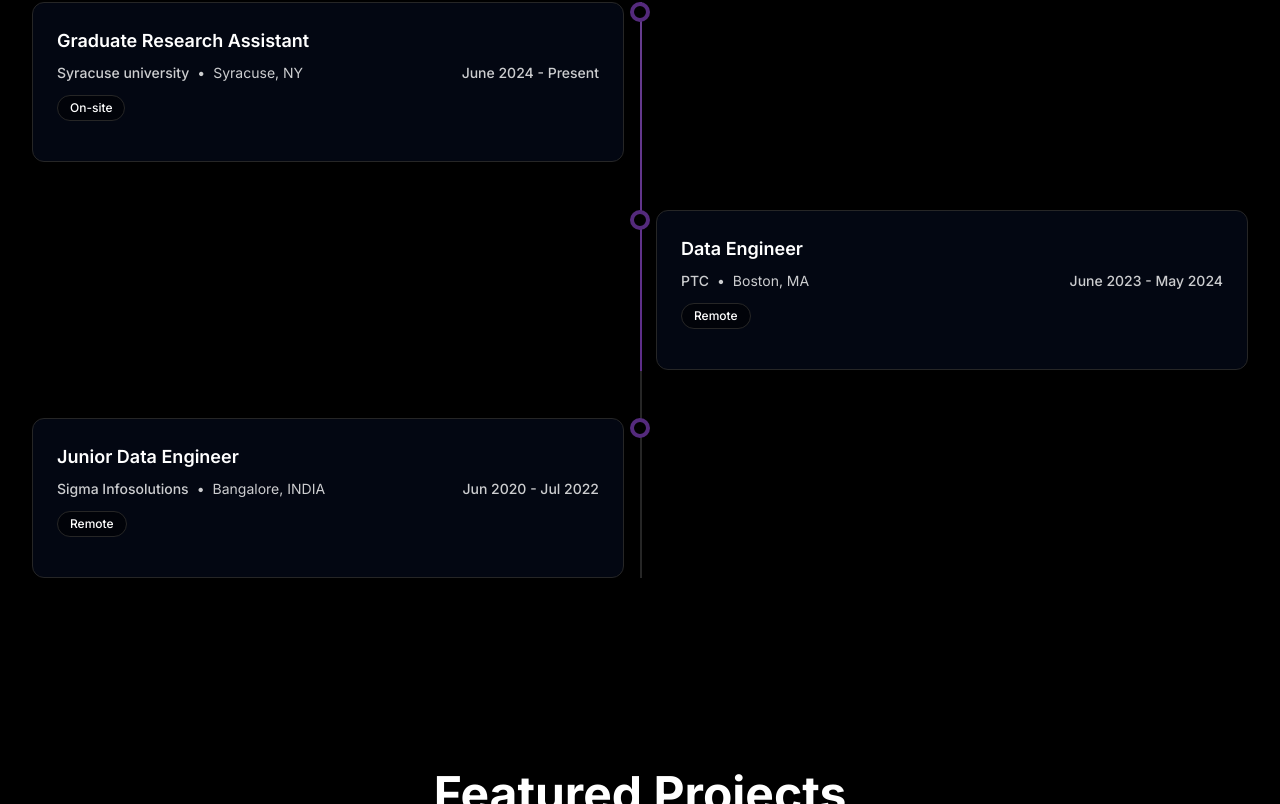
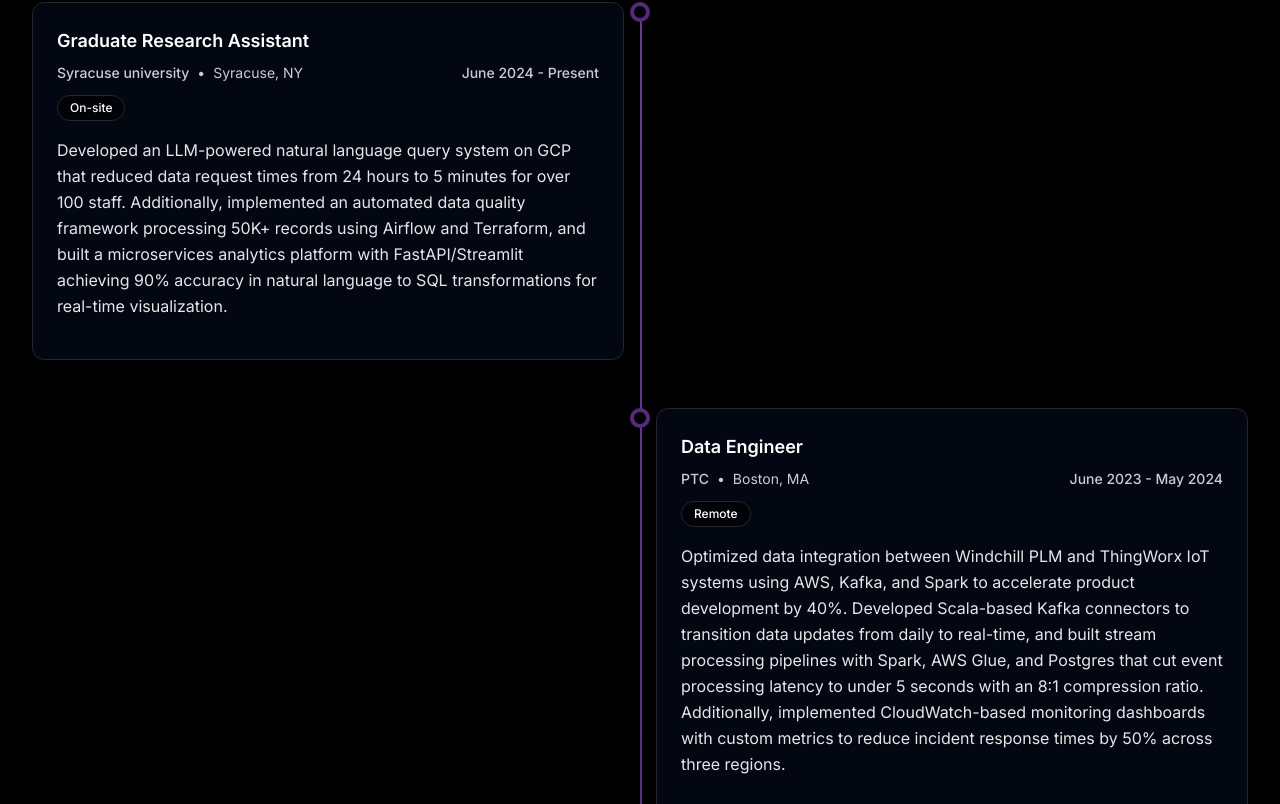
Before and after one commit to asJ26/Akhilesh-portfolio, a Next.js app: page / in a window 1280 px wide. Shown: the part 1996-2800 px from the top of the page. Built offline with nearby package versions, Linux system fonts and the light colour scheme.

Commit message:
Update Experience.tsx

```diff
--- a/src/components/home/Experience.tsx
+++ b/src/components/home/Experience.tsx
@@ -24,21 +24,24 @@ const experiences: TimelineItem[] = [
     organization: "Syracuse university",
     location: "Syracuse, NY",
     type: "On-site",
-    date: "June 2024 - Present"
+    date: "June 2024 - Present",
+    description: "Developed an LLM-powered natural language query system on GCP that reduced data request times from 24 hours to 5 minutes for over 100 staff. Additionally, implemented an automated data quality framework processing 50K+ records using Airflow and Terraform, and built a microservices analytics platform with FastAPI/Streamlit achieving 90% accuracy in natural language to SQL transformations for real-time visualization."
   },
   {
     title: "Data Engineer",
     organization: "PTC",
     location: "Boston, MA",
     type: "Remote",
-    date: "June 2023 - May 2024"
+    date: "June 2023 - May 2024",
+    description: "Optimized data integration between Windchill PLM and ThingWorx IoT systems using AWS, Kafka, and Spark to accelerate product development by 40%. Developed Scala-based Kafka connectors to transition data updates from daily to real-time, and built stream processing pipelines with Spark, AWS Glue, and Postgres that cut event processing latency to under 5 seconds with an 8:1 compression ratio. Additionally, implemented CloudWatch-based monitoring dashboards with custom metrics to reduce incident response times by 50% across three regions."
   },
   {
     title: "Junior Data Engineer",
     organization: "Sigma Infosolutions",
     location: "Bangalore, INDIA",
     type: "Remote",
-    date: "Jun 2020 - Jul 2022"
+    date: "Jun 2020 - Jul 2022",
+    description: "Developed a centralized schema registry with Spring Boot and Azure SQL Database to manage 25+ schemas across 8 microservices, boosting deployment speed by 30%. Built a CDC aggregation system using Azure Data Factory and Event Hubs to process over 100K daily events from various databases. Created Power BI monitoring dashboards for ETL pipelines handling 50GB of monthly data, cutting the mean time to resolution from 2 hours to 30 minutes. Additionally, designed dbt models to monitor performance via 15+ KPIs, facilitating data-driven decisions to enhance pipeline reliability."
   },
 ];
 
```
